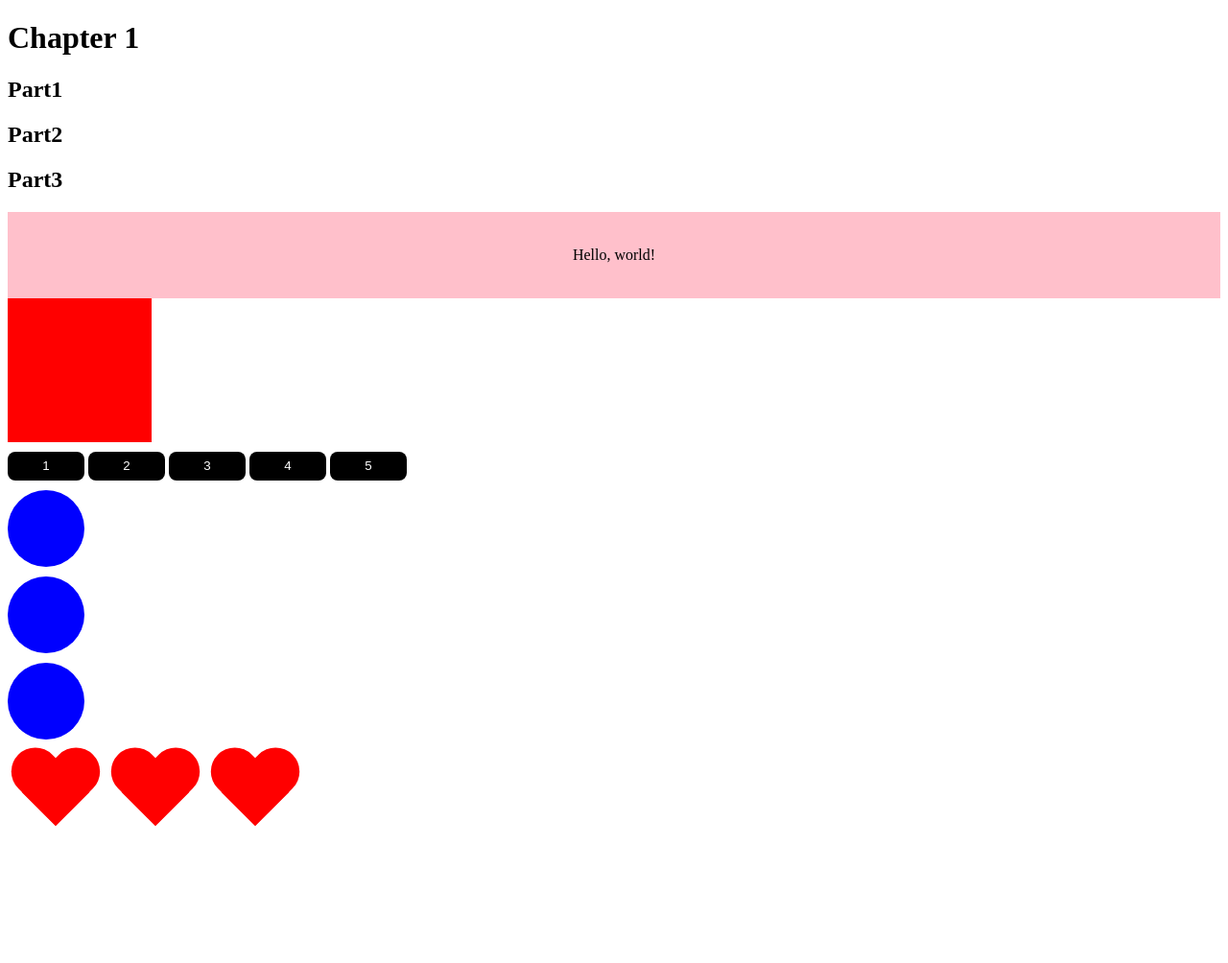
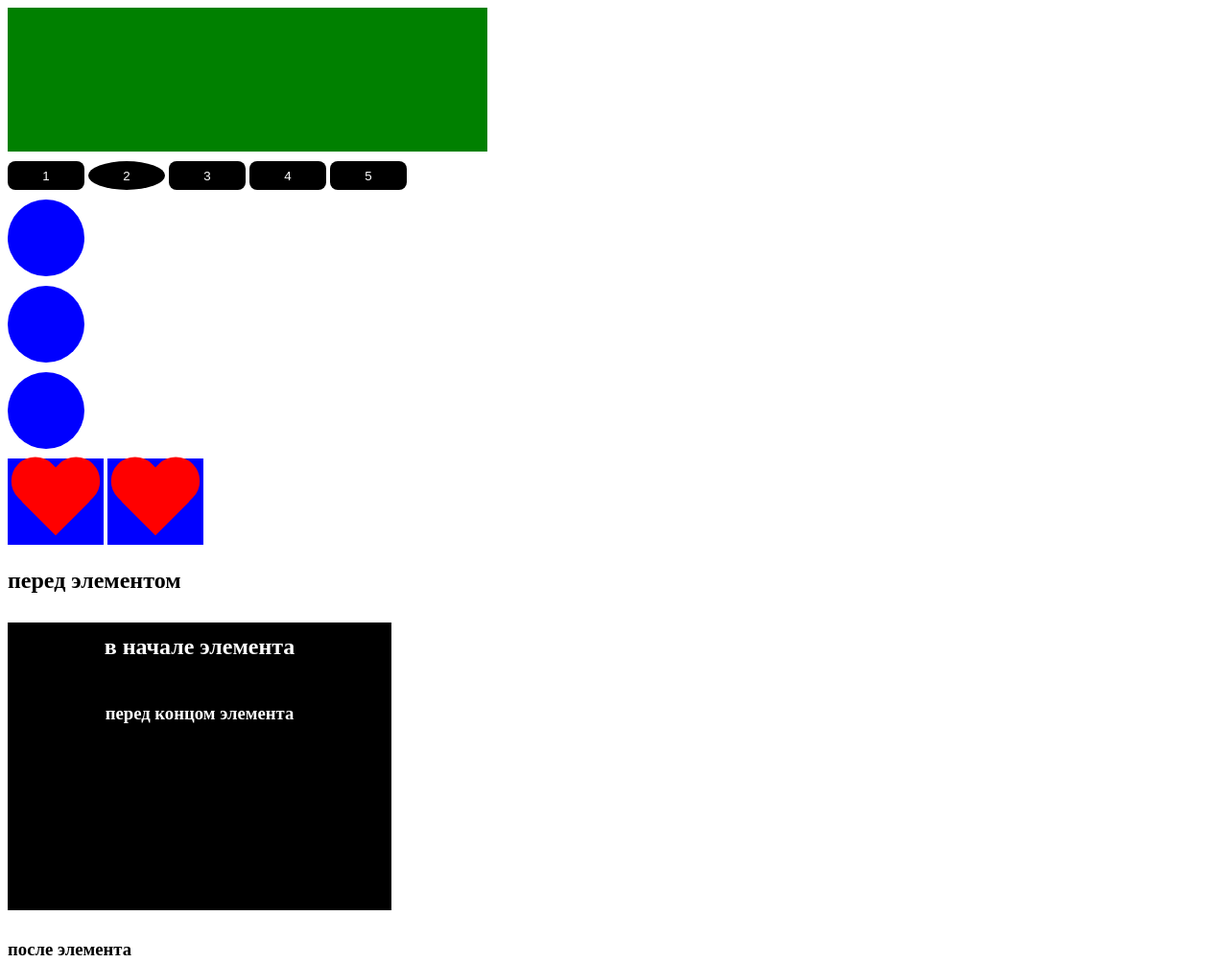
Before and after one commit to vitaliimart/project27012022, a plain HTML site: page index.html in a window 1280 px wide. Shown: the whole page at 96% size. Before the commit the page ends 883 px from the top, so only its background shows below. Drawn offline with Linux system fonts and the light colour scheme.

Commit message:
добавил информацию о действиях с элементами на веб-странице

```diff
--- a/index.html
+++ b/index.html
@@ -10,16 +10,16 @@
 </head>
 
 <body>
-	<h1>Chapter 1</h1>
+	<!-- <h1>Chapter 1</h1>
 	<h2>Part1</h2>
 	<h2>Part2</h2>
 	<h2>Part3</h2>
 	<div class="class">
-		<!-- <button>
+		<button>
 			<div>Some text</div>
-		</button> -->
+		</button>
 		<p class="text">Hello, world!</p>
-	</div>
+	</div> -->
 
 	<div class="box" id="box"></div>
 	<button>1</button>
@@ -36,7 +36,6 @@
 		<div class="heart"></div>
 		<div class="heart"></div>
 		<div class="heart"></div>
-
 	</div>
 
 	<script src="script.js"></script>
--- a/script.js
+++ b/script.js
@@ -521,26 +521,64 @@
 // Отримання елементів зі сторінки
 // Додав верстку та стилі до верстки
 
-const box = document.getElementById('box');
+const box = document.getElementById('box'),
+			btns = document.getElementsByTagName('button'),
+			circles = document.getElementsByClassName('circle'),
+			hearts = document.querySelectorAll('.heart'),
+			oneHeart = document.querySelector('.heart'),
+			wrapper = document.querySelector('.wrapper');
 
-console.log(box);
+// hearts.forEach(item => {
+// 	console.log(item);
+// });
 
-const btns = document.getElementsByTagName('button');
+// console.log(box);
+// console.log(btns);
+// console.log(btns[1]);
+// console.log(hearts);
+// console.log(circles);
+// console.log(oneHeart);
 
-console.log(btns);
+console.dir(box);
 
-console.log(btns[1]);
+box.style.backgroundColor = 'blue';
+box.style.width = '500px';
 
-const circles = document.getElementsByClassName('circle');
-console.log(circles);
+btns[1].style.borderRadius = '100%';
 
-const hearts = document.querySelectorAll('.heart');
+box.style.cssText = 'background-color: green; width: 500px';
 
-console.log(hearts);
+// for (let i = 0; i < hearts.length; i++) {
+// 	hearts[i].style.backgroundColor = 'blue';
+// }
 
 hearts.forEach(item => {
-	console.log(item);
+	item.style.backgroundColor = 'blue';
 });
 
-const oneHeart = document.querySelector('.heart');
-console.log(oneHeart);
+const div = document.createElement('div');
+
+div.classList.add('black');
+div.style.width = '400px';
+div.style.height = '300px';
+document.body.append(div);
+
+// wrapper.append(div);
+// wrapper.prepend(div);
+
+// hearts[0].before(div);
+// hearts[0].after(div);
+
+// circles[0].remove();
+
+hearts[0].replaceWith(circles[0]);
+
+// div.innerHTML = "Hello world";
+// div.innerHTML = "<h2>My name is Petya</h2>";
+// div.textContent = "Hello";
+
+div.insertAdjacentHTML('beforebegin', '<h2>перед элементом</h2>');
+div.insertAdjacentHTML('afterbegin', '<h2>в начале элемента</h2>');
+
+div.insertAdjacentHTML('beforeend', '<h3>перед концом элемента</h3>');
+div.insertAdjacentHTML('afterend', '<h3>после элемента</h3>');
--- a/style.css
+++ b/style.css
@@ -1,11 +1,3 @@
-.class {
-	display: block;
-	padding: 20px 0;
-	text-align: center;
-	margin: 0 auto;
-	background-color: pink;
-}
-
 .box {
 	width: 150px;
 	height: 150px;
```
